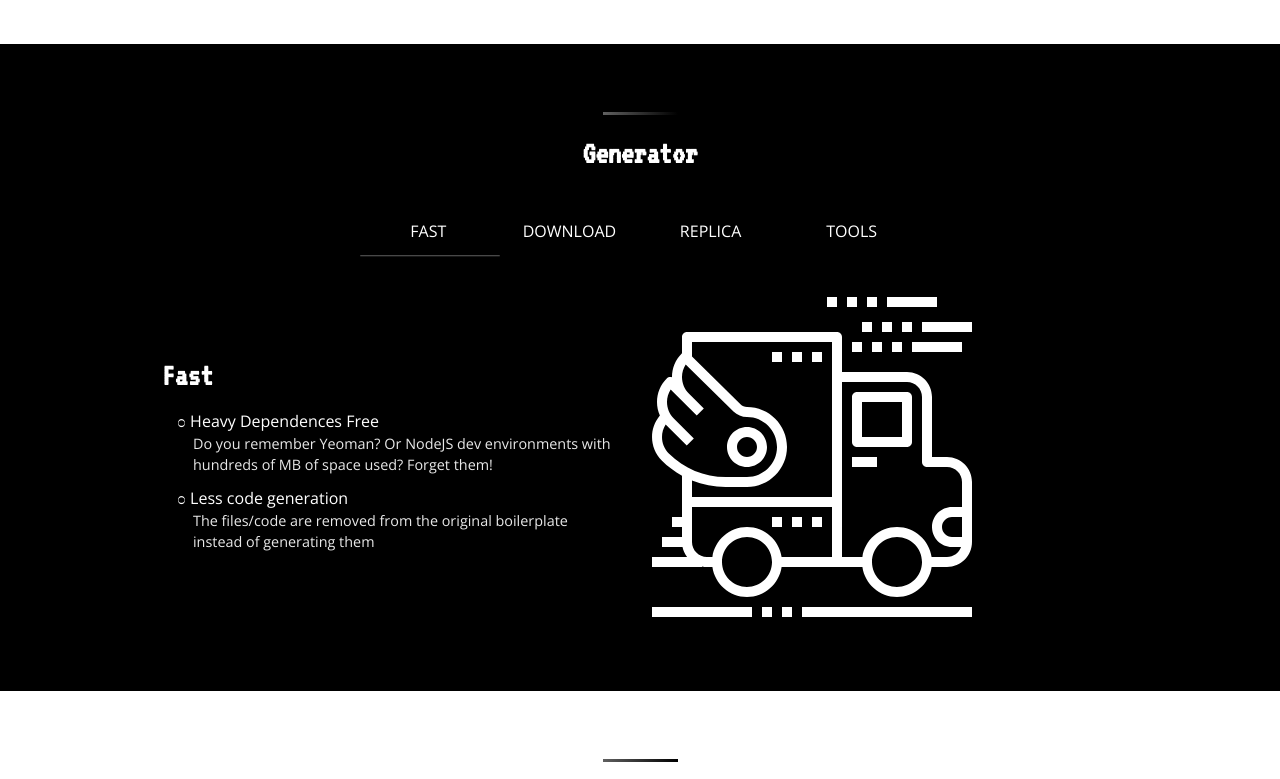
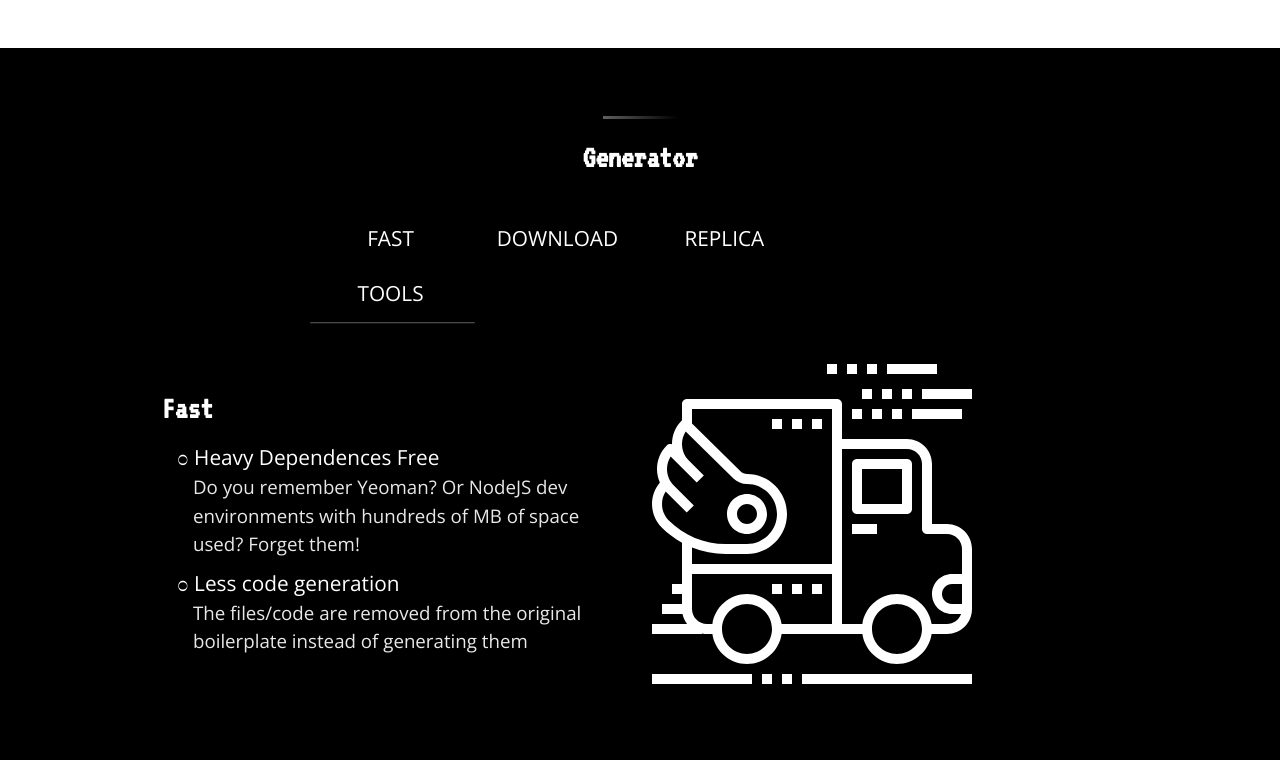
Before and after one commit to WPBP/wpbp.github.io, a website: page index.html in a window 1280 px wide. Shown: the part 2000-2779 px from the top of the page. Drawn offline with nearby package versions, Linux system fonts and the light colour scheme.

Commit message:
bigger font

```diff
--- a/bulma/sass/base/generic.sass
+++ b/bulma/sass/base/generic.sass
@@ -53,7 +53,7 @@ pre
 
 body
   color: $body-color
-  font-size: 1rem
+  font-size: 1.3rem
   font-weight: $body-weight
   line-height: $body-line-height
 
--- a/scss/partials/_features.scss
+++ b/scss/partials/_features.scss
@@ -79,7 +79,7 @@ TABLE OF CONTENTS
 
 //Container
 .flying-tabs-container {
-    max-width: 560px;
+    max-width: 660px;
     margin: 0 auto;
     //tabs
     .flying-tabs {
```
Also changed, not shown: css/bulma.css, css/core.css.
